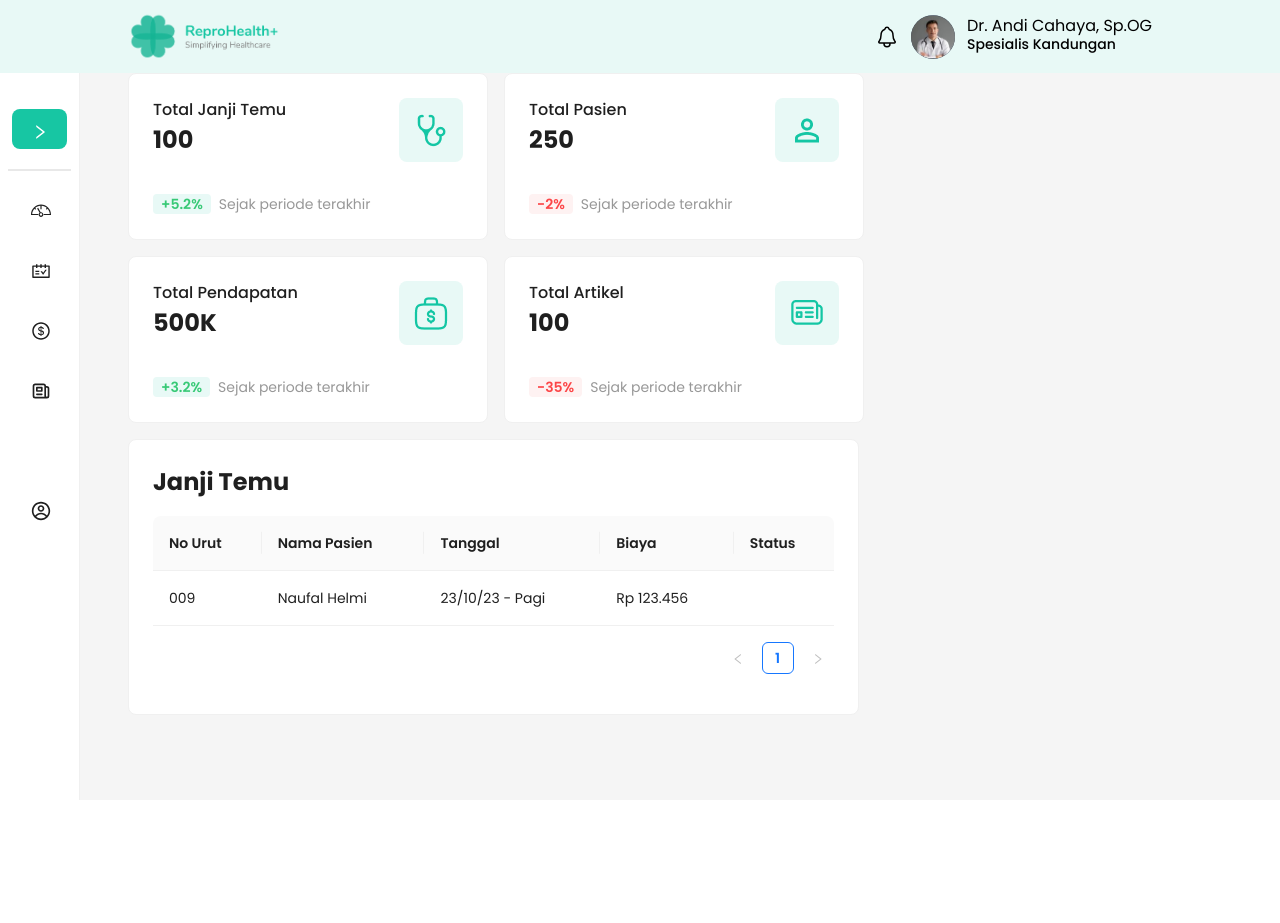
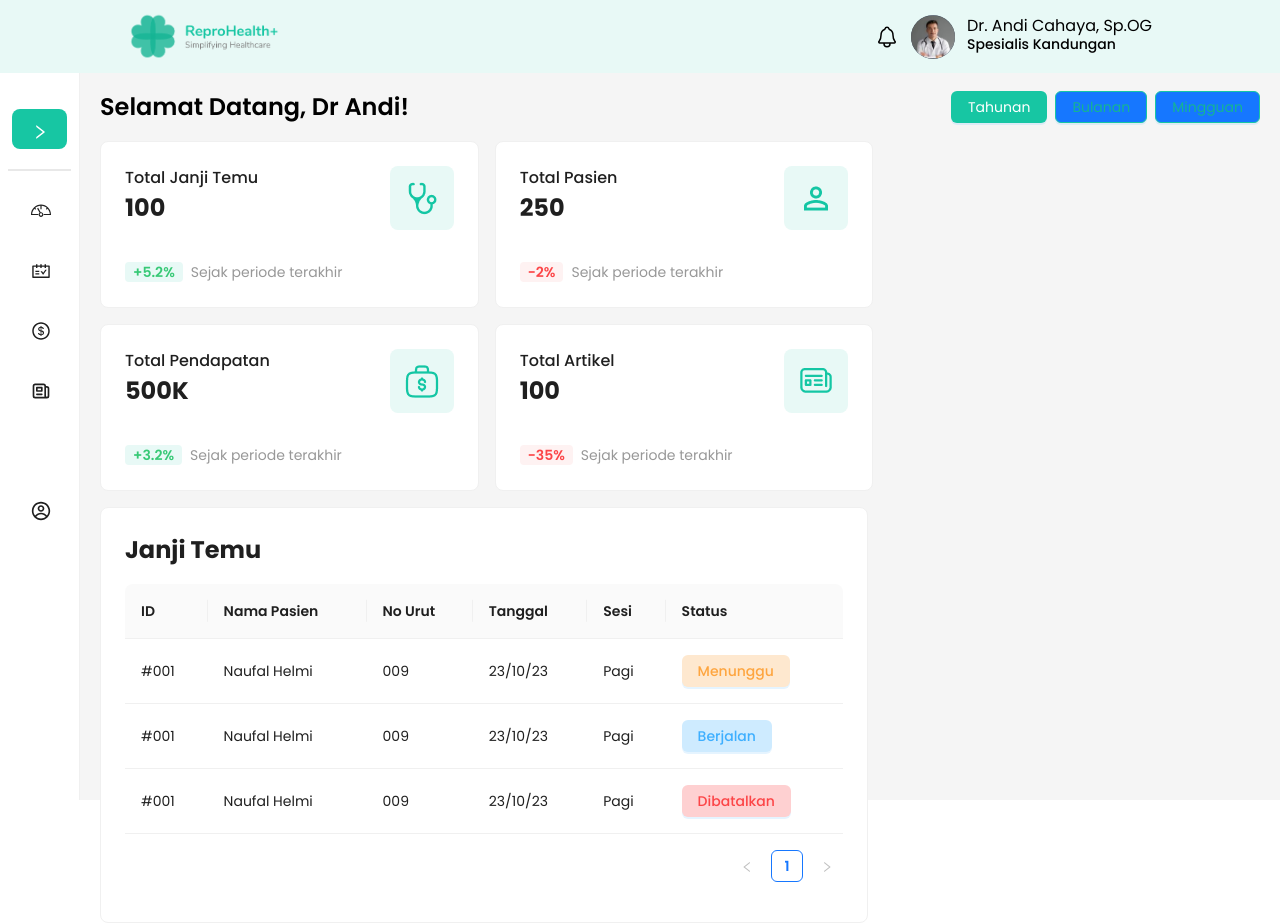
Before and after one commit to team-capstone-1/fe-repro-health, a React (Vite) app: page /dashboard in a window 1280 px wide. Before the commit the page ends 800 px from the top, so only its background shows below. Built offline with nearby package versions, Linux system fonts and the light colour scheme; some icons are missing.

Commit message:
feat: add AppointmentTable & ButtonFilter

```diff
--- a/src/views/app-views/dashboard/components/AppointmentTable.jsx
+++ b/src/views/app-views/dashboard/components/AppointmentTable.jsx
@@ -1,11 +1,11 @@
-import { Row, Col, Card, Table } from "antd";
+import { Row, Col, Card, Table, Button } from "antd";
 
 export default function AppointmentTable() {
   const columns = [
     {
-      title: "No Urut",
-      dataIndex: "no",
-      key: "no",
+      title: "ID",
+      dataIndex: "id",
+      key: "id",
     },
     {
       title: "Nama Pasien",
@@ -14,30 +14,74 @@ export default function AppointmentTable() {
       render: (text) => <a>{text}</a>,
     },
     {
+      title: "No Urut",
+      dataIndex: "no",
+      key: "no",
+    },
+    {
       title: "Tanggal",
       dataIndex: "date",
       key: "date",
     },
     {
-      title: "Biaya",
-      dataIndex: "cost",
-      key: "cost",
+      title: "Sesi",
+      dataIndex: "session",
+      key: "session",
     },
     {
       title: "Status",
       dataIndex: "status",
       key: "status",
+      render: (_, { status }) => (
+        <>
+          {status.map((tag) => {
+            let color;
+            if (tag === "Berjalan") {
+              color = "text-link bg-link-25";
+            } else if (tag === "Menunggu") {
+              color = "text-warning bg-warning-25";
+            } else {
+              color = "text-negative bg-negative-25";
+            }
+
+            return (
+              <Button className={color} key={tag} type="primary">
+                <span className="font-medium">{tag}</span>
+              </Button>
+            );
+          })}
+        </>
+      ),
     },
   ];
+
   const data = [
     {
-      key: "1",
+      id: "#001",
+      name: "Naufal Helmi",
       no: "009",
+      date: "23/10/23",
+      session: "Pagi",
+      status: ["Menunggu"],
+    },
+    {
+      id: "#001",
       name: "Naufal Helmi",
-      date: "23/10/23 - Pagi",
-      cost: "Rp 123.456",
+      no: "009",
+      date: "23/10/23",
+      session: "Pagi",
+      status: ["Berjalan"],
+    },
+    {
+      id: "#001",
+      name: "Naufal Helmi",
+      no: "009",
+      date: "23/10/23",
+      session: "Pagi",
+      status: ["Dibatalkan"],
     },
   ];
+
   return (
     <>
       <Row gutter={[16]}>
--- /dev/null
+++ b/src/views/app-views/dashboard/components/ButtonFilter.jsx
@@ -0,0 +1,52 @@
+import { useState } from "react";
+import { Row, Button, Space } from "antd";
+
+export default function ButtonFilter() {
+  const [selectedButton, setSelectedButton] = useState("Tahunan");
+
+  const handleButtonClick = (buttonType) => {
+    setSelectedButton(buttonType);
+  };
+  return (
+    <>
+      <Row justify="space-between">
+        <h4 className="my-4 block font-semibold">Selamat Datang, Dr Andi!</h4>
+        <Space>
+          <Button
+            type="primary"
+            className={`px-4 hover:bg-green-500 hover:text-white ${
+              selectedButton === "Tahunan"
+                ? "bg-green-500"
+                : "hover: border-green-500 px-4 text-green-600"
+            }`}
+            onClick={() => handleButtonClick("Tahunan")}
+          >
+            Tahunan
+          </Button>
+          <Button
+            type="primary"
+            className={`px-4 hover:bg-green-500 hover:text-white ${
+              selectedButton === "Bulanan"
+                ? "bg-green-500"
+                : "hover: border-green-500 px-4 text-green-600"
+            }`}
+            onClick={() => handleButtonClick("Bulanan")}
+          >
+            Bulanan
+          </Button>
+          <Button
+            type="primary"
+            className={`px-4 hover:bg-green-500 hover:text-white ${
+              selectedButton === "Mingguan"
+                ? "bg-green-500"
+                : "hover: border-green-500 px-4 text-green-600"
+            }`}
+            onClick={() => handleButtonClick("Mingguan")}
+          >
+            Mingguan
+          </Button>
+        </Space>
+      </Row>
+    </>
+  );
+}
--- a/src/views/app-views/dashboard/index.jsx
+++ b/src/views/app-views/dashboard/index.jsx
@@ -1,18 +1,20 @@
 import { Row, Col, Layout } from "antd";
 
 import Topbar from "@/components/layout-components/Topbar";
+import Sidebar from "./components/Sidebar";
+import ButtonFilter from "./components/ButtonFilter";
 import TotalCards from "./components/TotalCards";
 import AppointmentTable from "./components/AppointmentTable";
-import Sidebar from "./components/Sidebar";
 
-export default function index() {
+export default function Dashboard() {
   return (
     <>
       <Layout className="lg:h-screen">
         <Topbar />
         <main className="flex">
           <Sidebar />
-          <div className="px-12">
+          <div className="px-5">
+            <ButtonFilter />
             <Row gutter={[8, 16]}>
               <Col span={24}>
                 <TotalCards />
```
